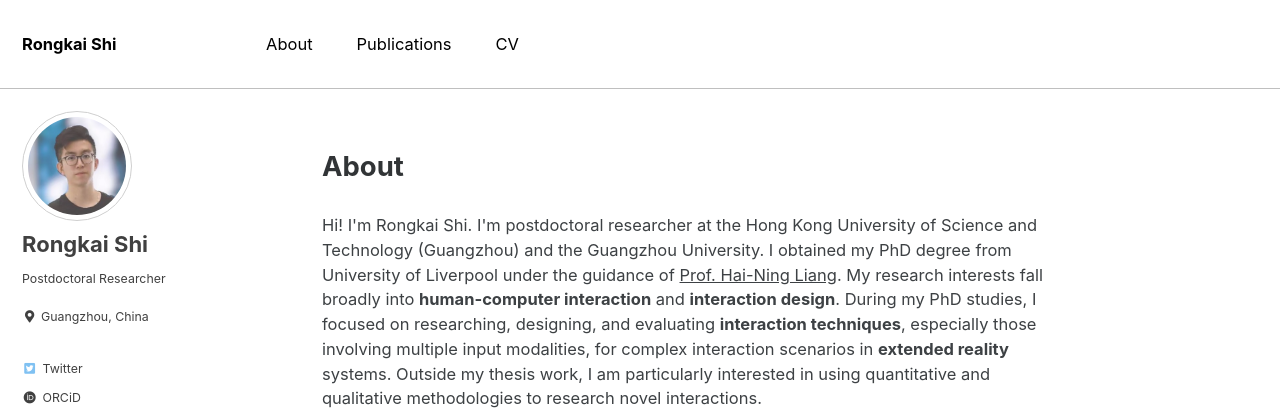
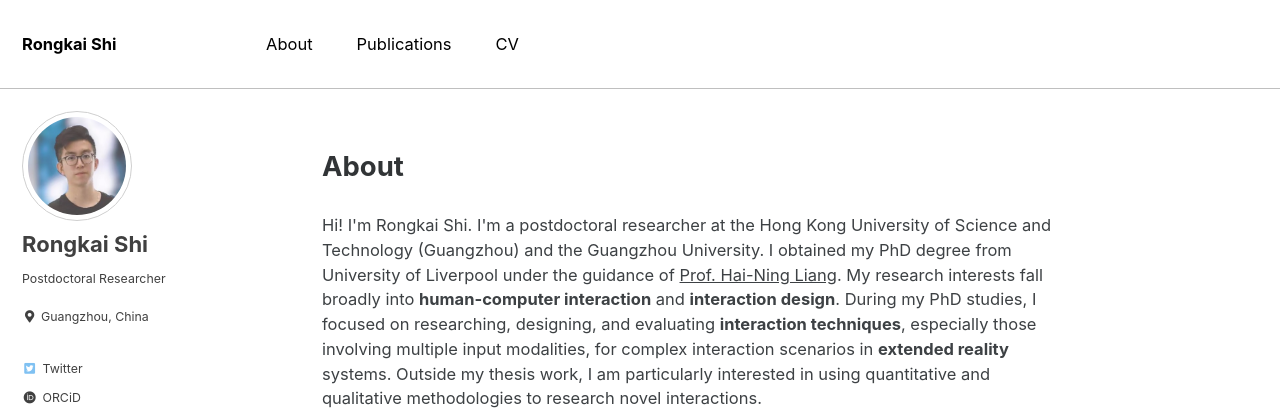
Before and after one commit to rongkaishi/rongkaishi.github.io, a Jekyll site: the page built from index.html, in a window 1280 px wide and 900 px high. Shown: the top 410 px of the window. Built offline with Jekyll 4.4.1, drawn with Linux system fonts in a browser that asks for light colours; cached includes are drawn as plain includes; the list of posts is cut into pages by our own code.

Commit message:
update1-25-2025

```diff
--- a/_layouts/home.html
+++ b/_layouts/home.html
@@ -4,7 +4,7 @@ layout: archive
 
 {{ content }}
 <h3 class="archive__subtitle">About</h3>
-<p class="archive__selfdefine-content">Hi! I'm Rongkai Shi. I'm postdoctoral researcher at the Hong Kong University of Science and Technology (Guangzhou) and the Guangzhou University. I obtained my PhD degree from University of Liverpool under the guidance of <a href="https://cma.hkust-gz.edu.cn/people/hai-ning-liang/">Prof. Hai-Ning Liang</a>.
+<p class="archive__selfdefine-content">Hi! I'm Rongkai Shi. I'm a postdoctoral researcher at the Hong Kong University of Science and Technology (Guangzhou) and the Guangzhou University. I obtained my PhD degree from University of Liverpool under the guidance of <a href="https://cma.hkust-gz.edu.cn/people/hai-ning-liang/">Prof. Hai-Ning Liang</a>.
 <!-- Previously, I completed my undergraduate degree at Xi'an Jiaotong-Liverpool University and worked as a research assistant in <a href="https://www.researchgate.net/lab/X-CHI-Lab-Hai-Ning-Liang">X-CHI Lab</a>.  -->
 My research interests fall broadly into <b>human-computer interaction</b> and <b>interaction design</b>. During my PhD studies, I focused on researching, designing, and evaluating <b>interaction techniques</b>, especially those involving multiple input modalities, for complex interaction scenarios in <b>extended reality</b> systems. Outside my thesis work, I am particularly interested in using quantitative and qualitative methodologies to research novel interactions.
 </p>
```
